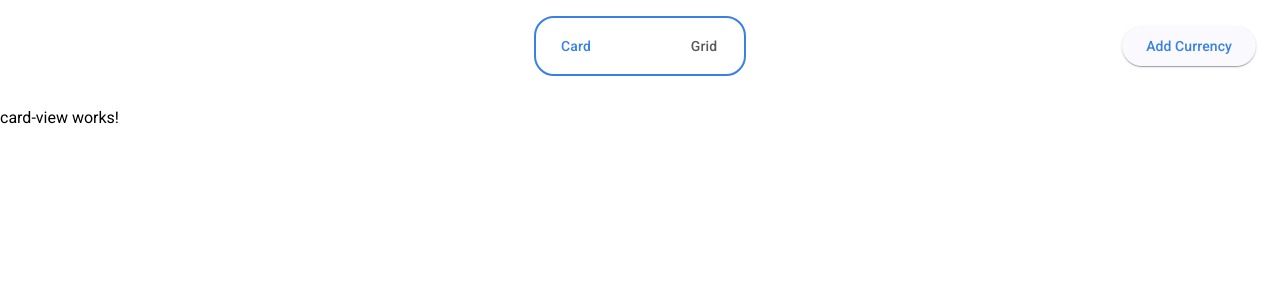
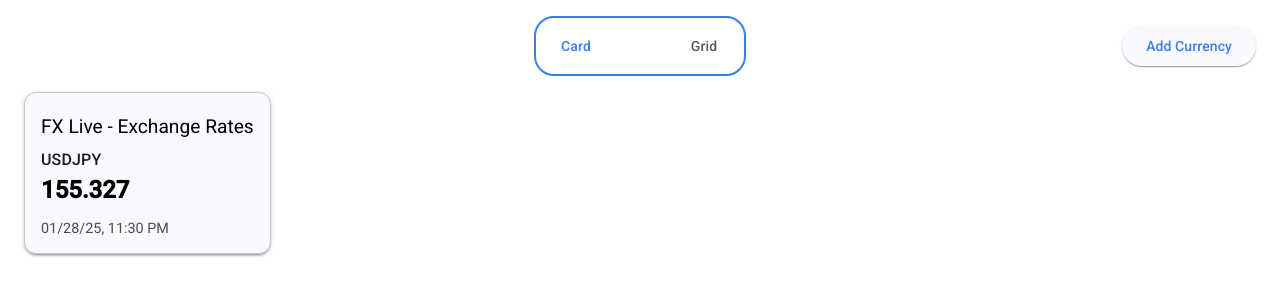
Before and after one commit to VladOstk/foreign-exchange, an Angular app: page /card in a window 1280 px wide. Shown: the top 300 px of the page. Built offline with nearby package versions, Linux system fonts and the light colour scheme.

Commit message:
implement card view feature

```diff
--- a/src/app/features/card-view/card-view.component.html
+++ b/src/app/features/card-view/card-view.component.html
@@ -1 +1,6 @@
-<p>card-view works!</p>
+@for (card of currencyPairCards(); track card.currencyPair) {
+	<app-currency-pair-card
+		[currencyPair]="card"
+		class="currency-card"
+	></app-currency-pair-card>
+}
--- a/src/app/features/card-view/card-view.component.scss
+++ b/src/app/features/card-view/card-view.component.scss
@@ -0,0 +1,12 @@
+:host {
+	display: flex;
+	gap: 1rem;
+	padding-left: 1.5rem;
+	padding-right: 1.5rem;
+	padding-bottom: 1rem;
+	flex-wrap: wrap;
+}
+
+.currency-card {
+	max-width: 18rem;
+}
--- a/src/app/features/card-view/card-view.component.ts
+++ b/src/app/features/card-view/card-view.component.ts
@@ -1,9 +1,26 @@
-import { Component } from '@angular/core';
+import { Component, computed, inject } from '@angular/core';
+
+import { CurrencyPairCardComponent } from '../../shared/components/currency-pair-card/currency-pair-card.component';
+import { CurrencyPairManagerService } from '../../shared/services/currency-pair-manager/currency-pair-manager.service';
+import { CurrencyPairCardData } from '../../shared/components/currency-pair-card/models';
 
 @Component({
 	selector: 'app-card-view',
-	imports: [],
+	imports: [CurrencyPairCardComponent],
 	templateUrl: './card-view.component.html',
 	styleUrl: './card-view.component.scss',
 })
-export class CardViewComponent {}
+export class CardViewComponent {
+	private _currencyPairManagerService = inject(CurrencyPairManagerService);
+
+	protected currencyPairCards = computed<CurrencyPairCardData[]>(() => {
+		const currencyPairData = this._currencyPairManagerService.currencyPairs();
+
+		return currencyPairData.map((data) => ({
+			currencyPair: `${data.fromCurrencyCode}${data.toCurrencyCode}`,
+			exchangeRate: data.exchangeRate,
+			title: 'FX Live - Exchange Rates',
+			lastFetched: new Date().toISOString(),
+		}));
+	});
+}
--- a/src/app/features/grid-view/grid-view.component.scss
+++ b/src/app/features/grid-view/grid-view.component.scss
@@ -1,9 +1,6 @@
 :host {
 	display: flex;
 	flex: 1;
-}
-
-.grid {
 	padding-left: 1.5rem;
 	padding-right: 1.5rem;
 	padding-bottom: 1rem;
--- /dev/null
+++ b/src/app/shared/components/currency-pair-card/models.ts
@@ -0,0 +1,6 @@
+export type CurrencyPairCardData = {
+	title: string;
+	currencyPair: string;
+	exchangeRate: string;
+	lastFetched: string;
+};
--- a/src/styles/variables.scss
+++ b/src/styles/variables.scss
@@ -3,6 +3,7 @@
 @mixin variables {
 	--primary-color: oklch(60.88% 0.1702 257.29);
 	--text-color: oklch(0 0 0 / 65%);
+	--subtext-color: oklch(0 0 0 / 70%);
 
 	// material variables
 	--mat-sys-primary: var(--primary-color);
```
